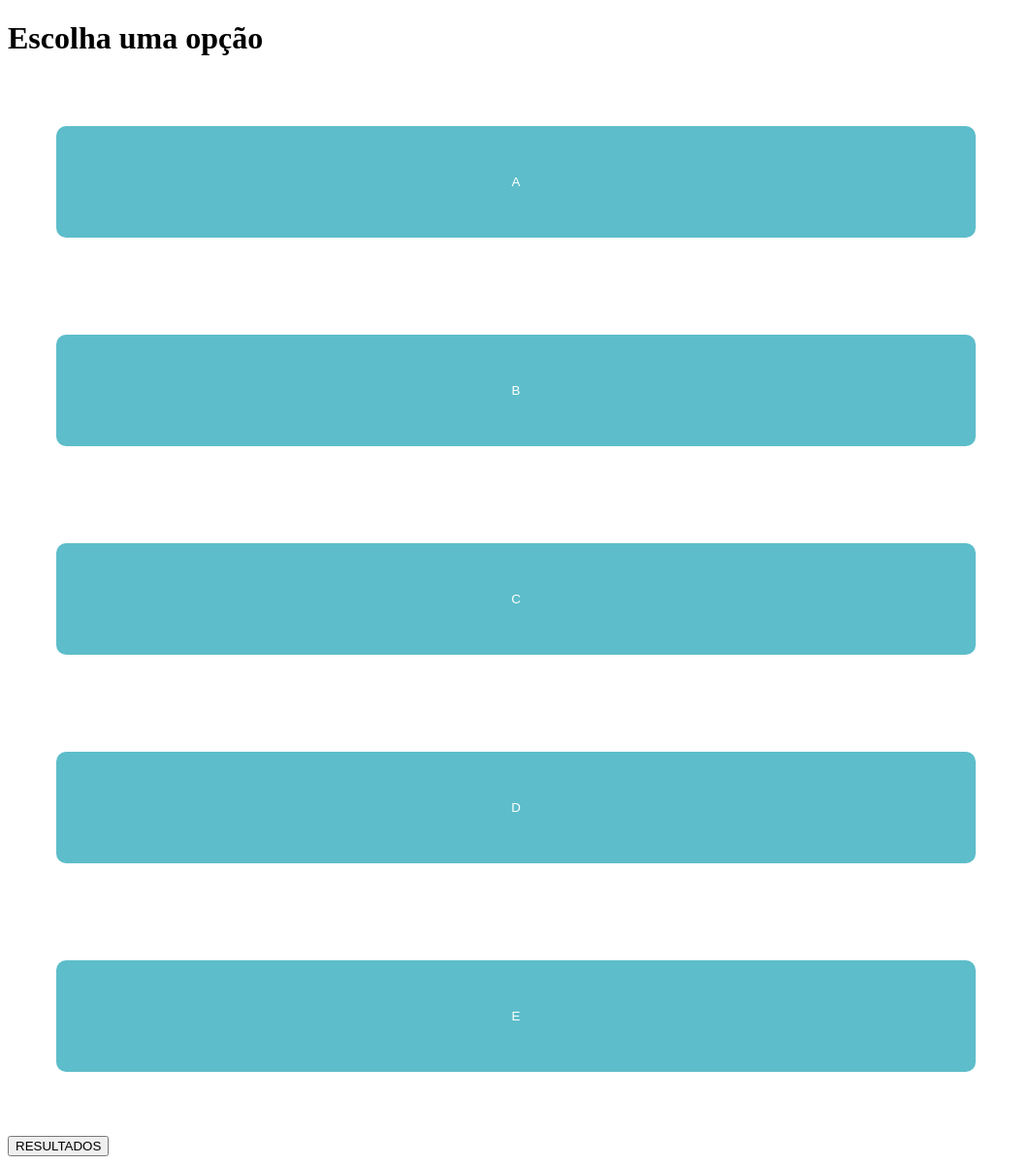
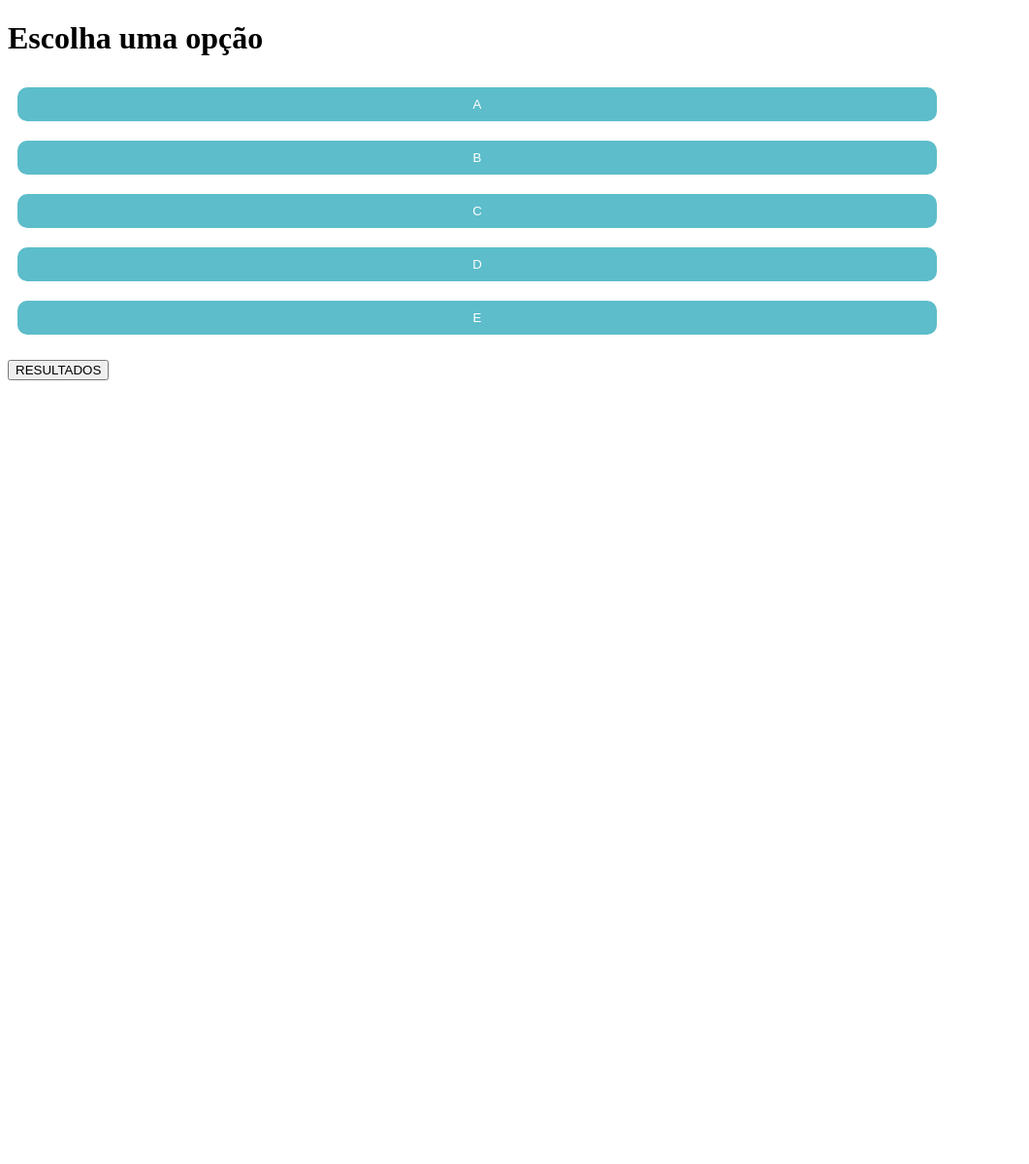
Before and after one commit to ProfessorDanilo/profdanilo.com.br, a PHP site: page /app/responda in a window 1280 px wide. Shown: the whole page at 97% size, without its empty margins (0-1061 px from the left). After the commit the page ends 392 px from the top, so only its background shows below. Run offline with PHP 8.4, Linux system fonts and the light colour scheme.

Commit message:
escolha uma opção atualizando css atualização 4

```diff
--- a/app/responda/index.php
+++ b/app/responda/index.php
@@ -1,5 +1,5 @@
 <!DOCTYPE html>
-<html lang="en">
+<html lang="pt-BR">
 <head>
     <meta charset="UTF-8">
     <meta name="viewport" content="width=device-width, initial-scale=1.0">
--- a/app/responda/style.css
+++ b/app/responda/style.css
@@ -12,8 +12,8 @@
 
 .btn {
   width: 75%;
-  margin: 50px;
-  padding: 50px;
+  margin: 10px;
+  padding: 10px;
   text-align: center;
   background-color: #5dbdca;
   color: #fff;
```
